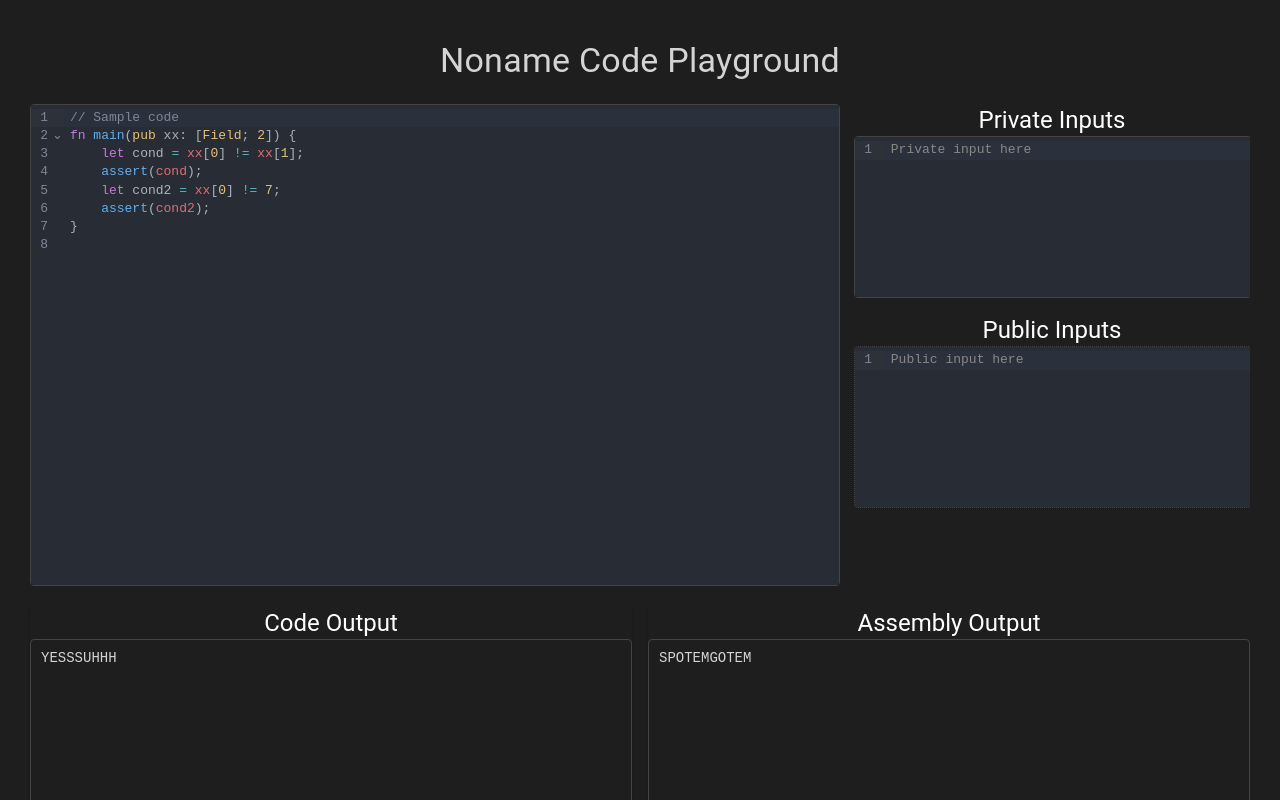
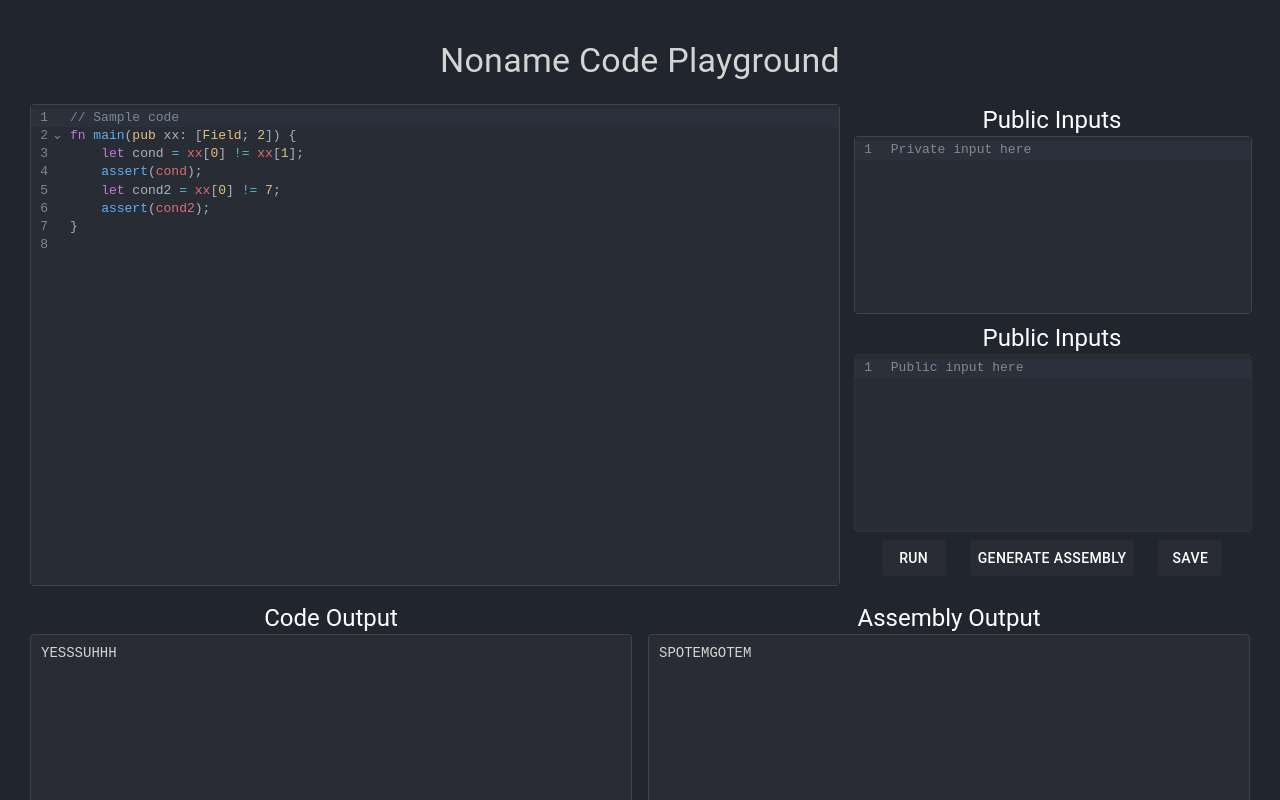
Before and after one commit to lognorman20/noname-playground, a React (Create React App) app in the folder frontend/: page / in a window 1280 px wide. Built offline with nearby package versions, Linux system fonts and the light colour scheme.

Commit message:
frontend looking decent

```diff
--- a/frontend/package.json
+++ b/frontend/package.json
@@ -3,6 +3,7 @@
   "version": "0.1.0",
   "private": true,
   "dependencies": {
+    "@codemirror/lang-json": "^6.0.1",
     "@codemirror/lang-rust": "^6.0.1",
     "@codemirror/language-data": "^6.5.1",
     "@emotion/react": "^11.13.0",
--- a/frontend/src/App.css
+++ b/frontend/src/App.css
@@ -4,7 +4,7 @@ body {
     margin: 0;
     padding: 0;
     overflow: auto;
-    background-color: #1e1e1e; /* Set background color for entire page */
+    background-color: #21252d; /* Set background color for entire page */
     color: #d4d4d4; /* Ensure text color is consistent */
 }
 
@@ -12,14 +12,14 @@ body {
     display: flex;
     flex-direction: column;
     min-height: 100vh;
-    background-color: #1e1e1e;
+    background-color: #21252d;
     padding: 30px;
 }
 
 .app-header {
     padding: 10px;
     text-align: center;
-    background-color: #1e1e1e;
+    background-color: #21252d;
     color: #d4d4d4;
 }
 
@@ -36,7 +36,7 @@ body {
 .private-input-container,
 .public-input-container {
     padding: 5px;
-    background-color: #1e1e1e; /* Match the dark theme */
+    background-color: #21252d; /* Match the dark theme */
     border-radius: 4px;
     box-shadow: none;
     box-sizing: border-box;
@@ -46,7 +46,7 @@ body {
     padding: 5px;
     width: 100%;
     max-width: 100%;
-    background-color: #1e1e1e;
+    background-color: #21252d;
     color: #ffffff;
     font-family: monospace;
     overflow: auto;
--- a/frontend/src/App.js
+++ b/frontend/src/App.js
@@ -1,7 +1,14 @@
 import React from "react";
-import { Grid, Paper, Typography, TextareaAutosize } from "@mui/material";
+import {
+  Grid,
+  Paper,
+  Button,
+  Typography,
+  TextareaAutosize,
+} from "@mui/material";
 import CodeMirror from "@uiw/react-codemirror";
 import { rust, rustLanguage } from "@codemirror/lang-rust";
+import { json, jsonLanguage } from "@codemirror/lang-json";
 import { languages } from "@codemirror/language-data";
 import "./App.css";
 
@@ -50,9 +57,9 @@ function App() {
           Noname Code Playground
         </Typography>
       </header>
-      <Grid container spacing={2} className="main-content">
+      <Grid container spacing={2}>
         <Grid item xs={8}>
-          <Paper sx={{ bgcolor: "#1e1e1e" }} elevation={0}>
+          <Paper sx={{ bgcolor: "#21252d" }} elevation={0}>
             <CodeMirror
               value={codeValue}
               placeholder={"Please enter your Noname code here..."}
@@ -71,35 +78,10 @@ function App() {
           </Paper>
         </Grid>
         <Grid item xs={4}>
-          <Grid container spacing={2} direction={"column"}>
+          <Grid container direction={"column"} spacing={1}>
             <Grid item xs={4}>
-              <Paper sx={{ bgcolor: "#1e1e1e" }} elevation={0}>
-                <Typography
-                  align="center"
-                  variant="h5"
-                  sx={{ color: "#ffffff" }}
-                >
-                  Private Inputs
-                </Typography>
-                <CodeMirror
-                  value={privateInput}
-                  placeholder={"Private input here"}
-                  theme={"dark"}
-                  height="20vh"
-                  width="100%"
-                  basicSetup={basicSetupOptions}
-                  autoFocus={true}
-                  onChange={onPrivateInputChange}
-                  extensions={rust({
-                    base: rustLanguage,
-                    codeLanguages: languages,
-                  })}
-                  className="code-editor"
-                />
-              </Paper>
-            </Grid>
-            <Grid item xs={4}>
-              <Paper sx={{ bgcolor: "#1e1e1e" }} elevation={0}>
+              <Grid container direction={"column"} spacing={0}>
+                <Grid item xs={6}>
                   <Typography
                     align="center"
                     variant="h5"
@@ -107,27 +89,92 @@ function App() {
                   >
                     Public Inputs
                   </Typography>
+                </Grid>
+                <Grid item xs={6}>
+                  <CodeMirror
+                    value={privateInput}
+                    placeholder={"Private input here"}
+                    theme={"dark"}
+                    height="22vh"
+                    width="100%"
+                    basicSetup={basicSetupOptions}
+                    autoFocus={true}
+                    onChange={onPrivateInputChange}
+                    extensions={json({
+                      base: jsonLanguage,
+                      codeLanguages: languages,
+                    })}
+                    className="code-editor"
+                  />
+                </Grid>
+              </Grid>
+            </Grid>
+            <Grid item xs={4}>
+              <Grid container direction={"column"} spacing={0}>
+                <Grid item xs={6}>
+                  <Typography
+                    align="center"
+                    variant="h5"
+                    sx={{ color: "#ffffff" }}
+                  >
+                    Public Inputs
+                  </Typography>
+                </Grid>
+                <Grid item xs={6}>
                   <CodeMirror
                     value={publicInput}
                     placeholder={"Public input here"}
                     theme={"dark"}
-                  height="20vh"
+                    height="22vh"
                     width="100%"
                     basicSetup={basicSetupOptions}
                     autoFocus={true}
                     onChange={onPublicInputChange}
-                  extensions={rust({
-                    base: rustLanguage,
+                    extensions={json({
+                      base: jsonLanguage,
                       codeLanguages: languages,
                     })}
                     className="code-editor"
                   />
-              </Paper>
+                </Grid>
+              </Grid>
+            </Grid>
+            <Grid item xs={4}>
+              <Grid
+                container
+                direction={"row"}
+                spacing={3}
+                justifyContent="center"
+              >
+                <Grid item xs="auto">
+                  <Button
+                    sx={{ backgroundColor: "#292c34", color: "#ffffff" }}
+                    disableRipple
+                  >
+                    Run
+                  </Button>
+                </Grid>
+                <Grid item xs="auto">
+                  <Button
+                    sx={{ backgroundColor: "#292c34", color: "#ffffff" }}
+                    disableRipple
+                  >
+                    Generate Assembly
+                  </Button>
+                </Grid>
+                <Grid item xs="auto">
+                  <Button
+                    sx={{ backgroundColor: "#292c34", color: "#ffffff" }}
+                    disableRipple
+                  >
+                    Save
+                  </Button>
+                </Grid>
+              </Grid>
             </Grid>
           </Grid>
         </Grid>
         <Grid item xs={6}>
-          <Paper sx={{ bgcolor: "#1e1e1e" }}>
           <Typography align="center" sx={{ color: "#ffffff" }} variant="h5">
             Code Output
           </Typography>
@@ -139,7 +186,7 @@ function App() {
             placeholder="Compilation result will appear here..."
             style={{
               width: "100%",
-                backgroundColor: "#1e1e1e",
+              backgroundColor: "#292c34",
               color: "#d4d4d4",
               border: "1px solid #444",
               borderRadius: "4px",
@@ -150,10 +197,8 @@ function App() {
               boxSizing: "border-box",
             }}
           />
-          </Paper>
         </Grid>
         <Grid item xs={6}>
-          <Paper sx={{ bgcolor: "#1e1e1e" }}>
           <Typography align="center" sx={{ color: "#ffffff" }} variant="h5">
             Assembly Output
           </Typography>
@@ -165,7 +210,7 @@ function App() {
             placeholder="Assembly code will appear here..."
             style={{
               width: "100%",
-                backgroundColor: "#1e1e1e",
+              backgroundColor: "#292c34",
               color: "#d4d4d4",
               border: "1px solid #444",
               borderRadius: "4px",
@@ -176,7 +221,6 @@ function App() {
               boxSizing: "border-box",
             }}
           />
-          </Paper>
         </Grid>
       </Grid>
     </div>
```
Also changed, not shown: 1 other file (tests, documents, lock files or other folders). Lines whose indentation alone changed are shown as unchanged.
